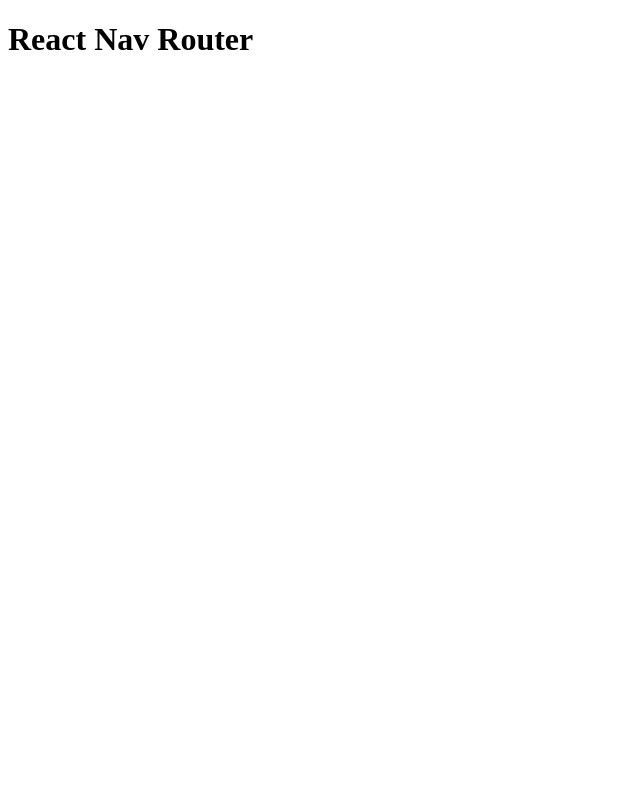
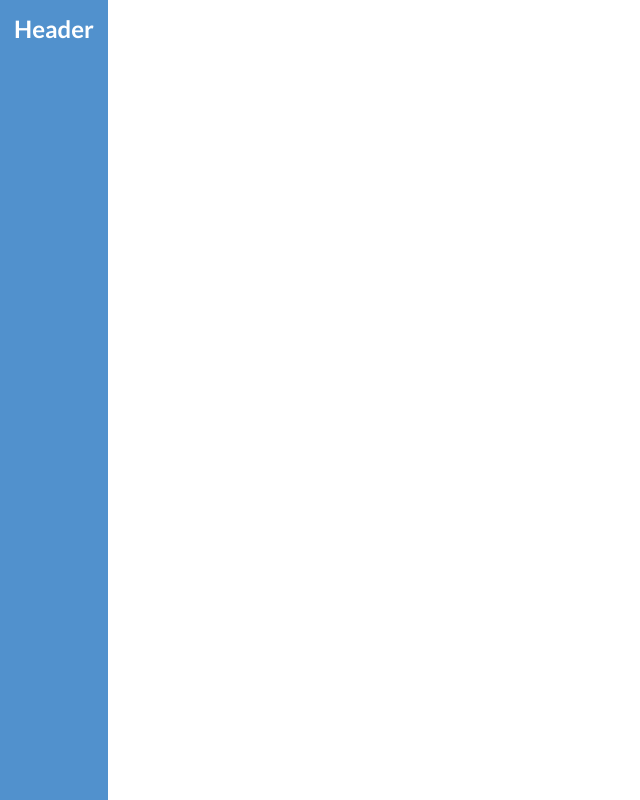
Before and after one commit to JackG102/react_router_portal_modal, a React (Create React App) app: page / in a window 1280 px wide. Shown: the whole page, without its empty margins (0-640 px from the left). Built offline with nearby package versions, Linux system fonts and the light colour scheme.

Commit message:
Added skeleton header

```diff
--- a/public/index.html
+++ b/public/index.html
@@ -10,6 +10,7 @@
       content="Web site created using create-react-app"
     />
     <link rel="apple-touch-icon" href="%PUBLIC_URL%/logo192.png" />
+    <link rel="stylesheet" href="https://cdnjs.cloudflare.com/ajax/libs/semantic-ui/2.4.1/semantic.min.css"/>
     <!--
       manifest.json provides metadata used when your web app is installed on a
       user's mobile device or desktop. See https://developers.google.com/web/fundamentals/web-app-manifest/
--- a/src/App.js
+++ b/src/App.js
@@ -1,9 +1,10 @@
 import React from 'react';
+import Header from './components/Header';
 
 const App = () => {
   return(
     <>
-      <h1>React Nav Router</h1>
+      <Header />
     </>
   );
 }
--- /dev/null
+++ b/src/components/Header.css
@@ -0,0 +1,9 @@
+.header-container {
+  display: flex;
+  flex-direction: column;
+  padding: 1rem;
+  height: 100vh;
+  background: #5191CD;
+  width: fit-content;
+  color: white;
+}
--- /dev/null
+++ b/src/components/Header.js
@@ -0,0 +1,12 @@
+import React from 'react';
+import './Header.css';
+
+const Header = () => {
+  return (
+    <div className="header-container">
+      <h2>Header</h2>
+    </div>
+  );
+}
+
+export default Header;
```
